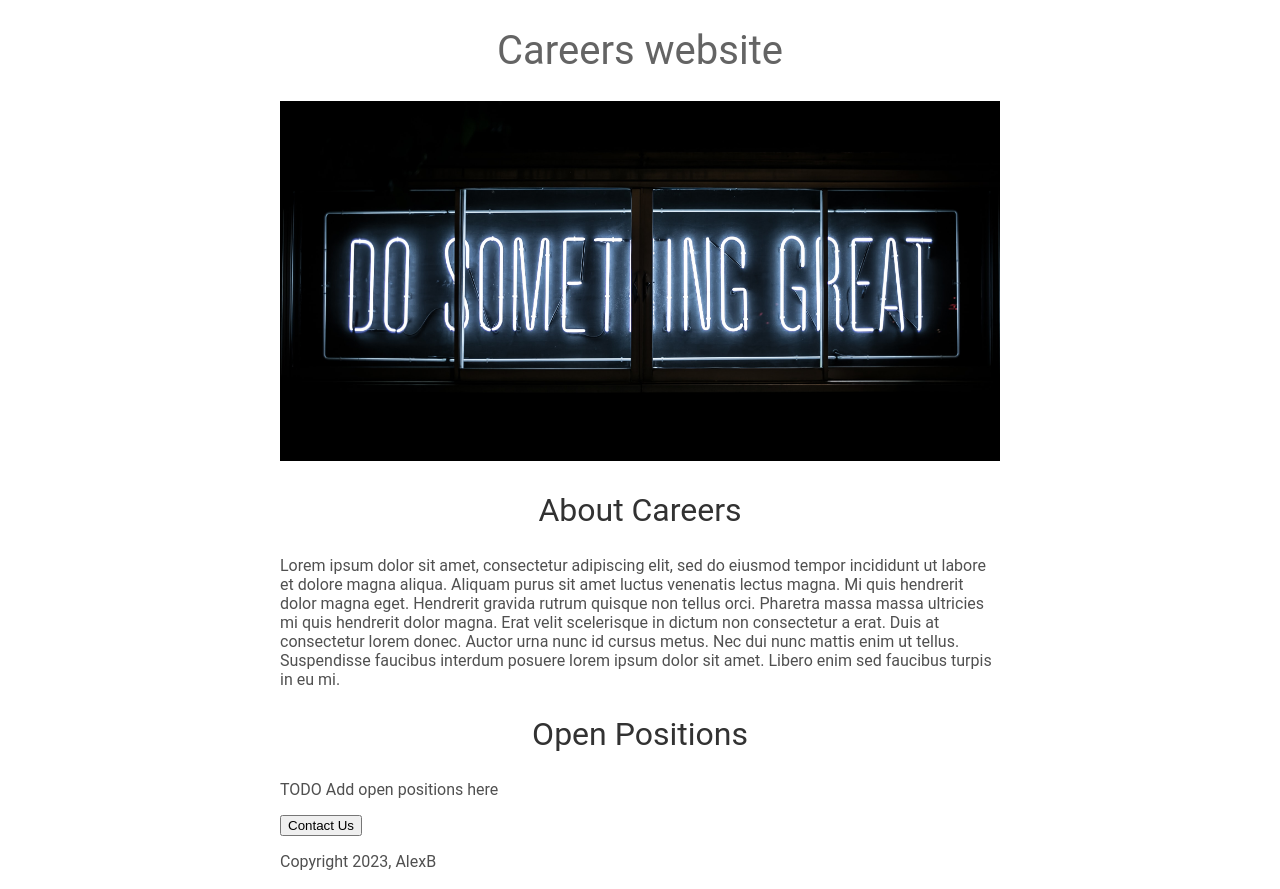
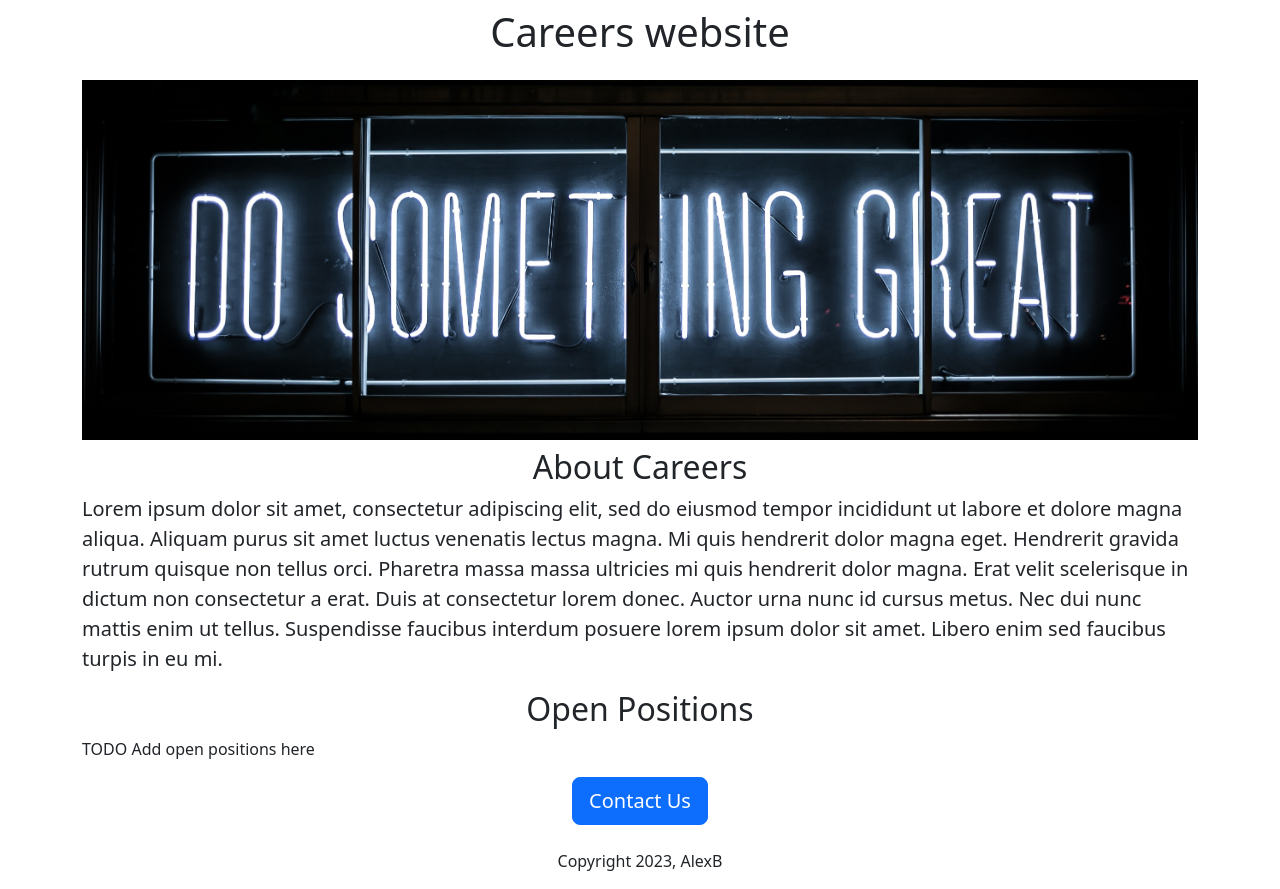
Before and after one commit to alexbraic/fcc-python-flask-web-app, a Flask app: page / in a window 1280 px wide. Run offline with Flask 2, Linux system fonts and the light colour scheme.

Commit message:
Replaced home page CSS styling with bootstrap

```diff
--- a/templates/home.html
+++ b/templates/home.html
@@ -4,55 +4,29 @@
     <meta charset="UTF-8" />
     <meta http-equiv="X-UA-Compatible" content="IE=edge" />
     <meta name="viewport" content="width=device-width, initial-scale=1.0" />
-    <link rel="stylesheet" type="text/css" href="text/style.css" />
+<!--     <link rel="stylesheet" type="text/css" href="text/style.css" />  -->
+    <link href="https://cdn.jsdelivr.net/npm/bootstrap@5.3.0-alpha1/dist/css/bootstrap.min.css" rel="stylesheet" integrity="sha384-GLhlTQ8iRABdZLl6O3oVMWSktQOp6b7In1Zl3/Jr59b6EGGoI1aFkw7cmDA6j6gD" crossorigin="anonymous">
     <title>Careers Web-app</title>
     <style>
-      h1 {
-        font-size: 40px;
-        font-family: Roboto;
-        font-weight: normal;
-        color: rgb(100, 100, 100);
-        text-align: center;
-      }
-
-      h2 {
-        font-size: 32px;
-        font-family: Roboto;
-        font-weight: normal;
-        color: rgb(50, 50, 50);
-        text-align: center;
-      }
-
-      .bodytext {
-        font-family: Roboto;
-        color: rgb(80, 80, 80);
-      }
-
       #banner {
+        height: 360px;
         width: 100%;
-        height: 360px;
         object-fit: cover;
       }
-
-      #container {
-        max-width: 720px;
-        margin: 0 auto;
-      }
-
     </style>
   </head>
   <body>
-    <div id="container">
-      <h1>Careers website</h1>
-      <img src="/static/clark-tibbs-banner.jpg" id="banner"/>
-      <h2>About Careers</h2>
-      <p class="bodytext">Lorem ipsum dolor sit amet, consectetur adipiscing elit, sed do eiusmod tempor incididunt ut labore et dolore magna aliqua. Aliquam purus sit amet luctus venenatis lectus magna. Mi quis hendrerit dolor magna eget. Hendrerit gravida rutrum quisque non tellus orci. Pharetra massa massa ultricies mi quis hendrerit dolor magna. Erat velit scelerisque in dictum non consectetur a erat. Duis at consectetur lorem donec. Auctor urna nunc id cursus metus. Nec dui nunc mattis enim ut tellus. Suspendisse faucibus interdum posuere lorem ipsum dolor sit amet. Libero enim sed faucibus turpis in eu mi.</p>
-      <h2>Open Positions</h2>
-      <p class="bodytext">TODO Add open positions here</p>
-      <div id="button-cont">
-        <button name="contact-b">Contact Us</buton>
+    <div class="container">
+      <h1 class="text-center mt-2 mb-4">Careers website</h1>
+      <img src="/static/clark-tibbs-banner.jpg" class="img-fluid" id="banner"/>
+      <h2 class="text-center mt-2">About Careers</h2>
+      <p class="lead">Lorem ipsum dolor sit amet, consectetur adipiscing elit, sed do eiusmod tempor incididunt ut labore et dolore magna aliqua. Aliquam purus sit amet luctus venenatis lectus magna. Mi quis hendrerit dolor magna eget. Hendrerit gravida rutrum quisque non tellus orci. Pharetra massa massa ultricies mi quis hendrerit dolor magna. Erat velit scelerisque in dictum non consectetur a erat. Duis at consectetur lorem donec. Auctor urna nunc id cursus metus. Nec dui nunc mattis enim ut tellus. Suspendisse faucibus interdum posuere lorem ipsum dolor sit amet. Libero enim sed faucibus turpis in eu mi.</p>
+      <h2 class="text-center">Open Positions</h2>
+      <p>TODO Add open positions here</p>
+      <div class="text-center">
+        <button class="btn btn-primary btn-lg">Contact Us</button>
+        <p class="mt-4">Copyright 2023, AlexB</p>
       </div>
-      <p>Copyright 2023, AlexB</p>
     </div>
   </body>
 </html>
```
